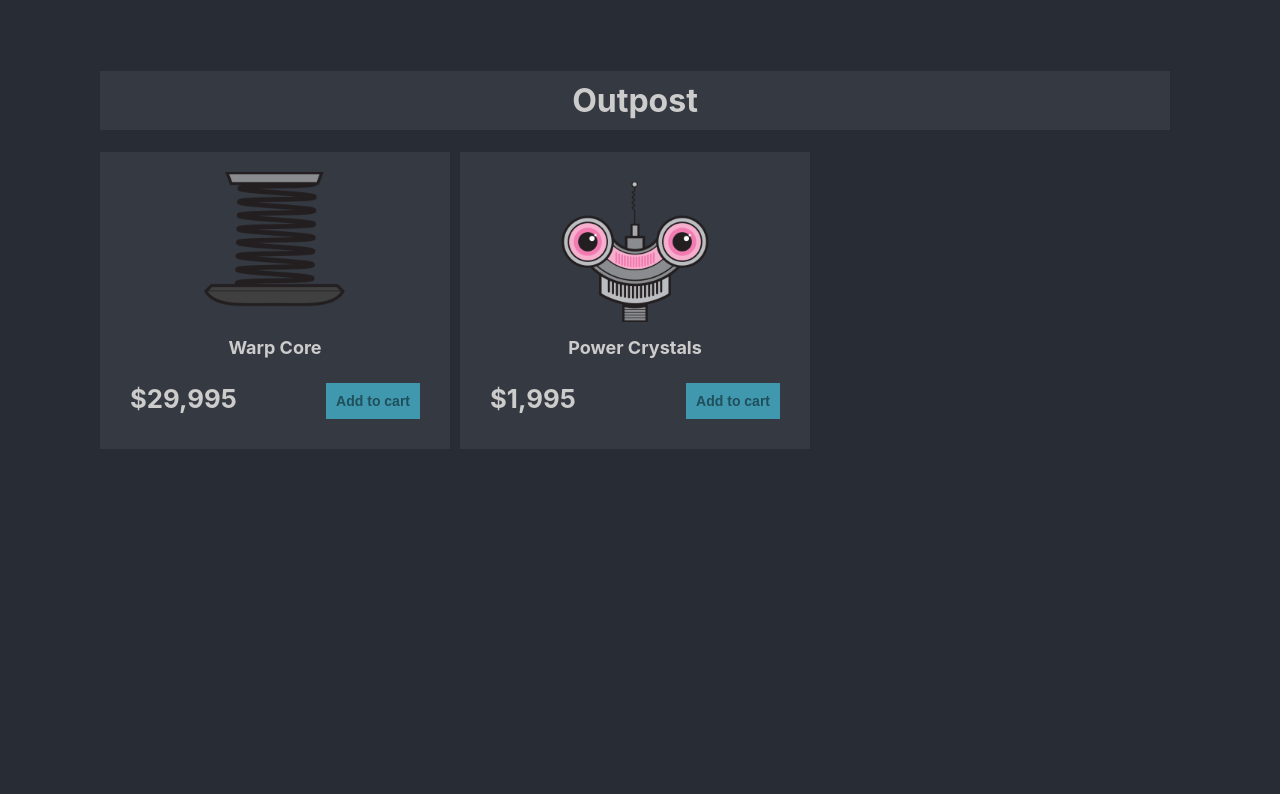
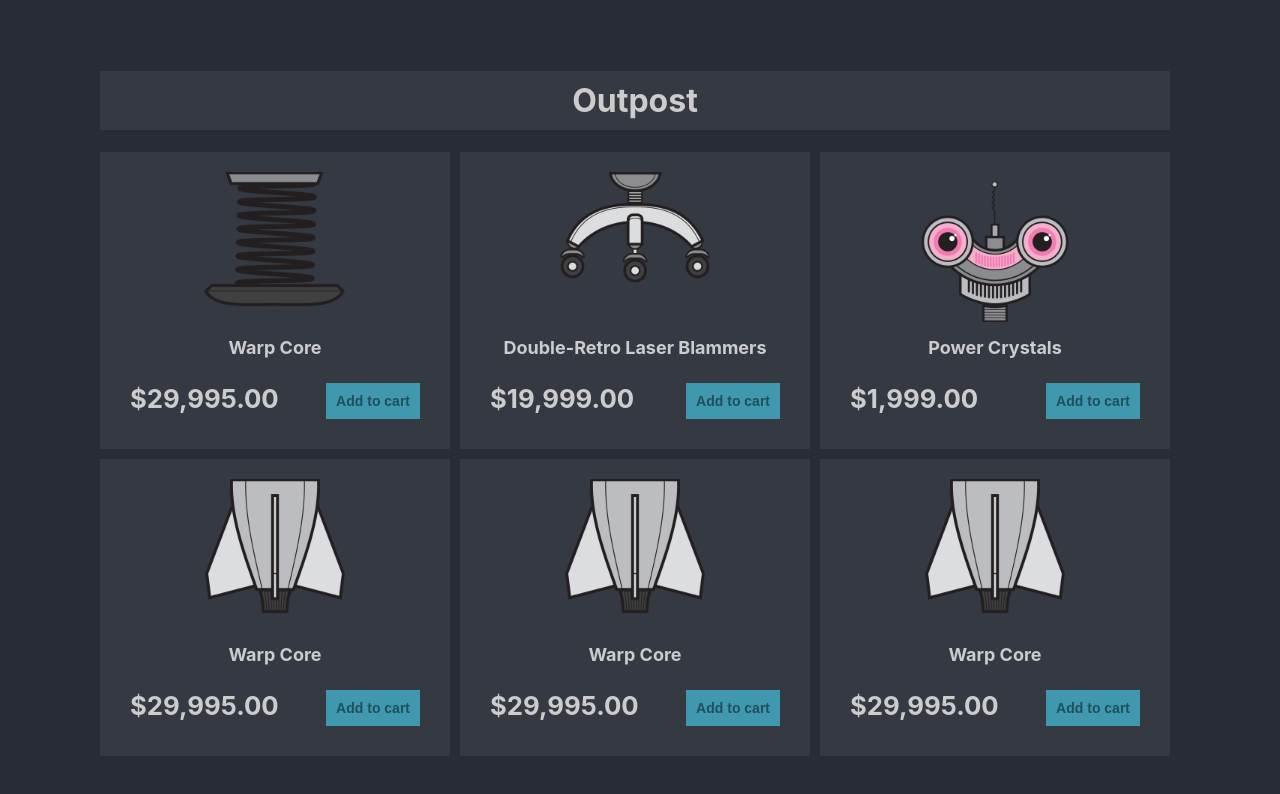
Before and after one commit to jmcooper/cosmic-traders, a React (Create React App) app: page / in a window 1280 px wide. Shown: the top 794 px of the page. Built offline with nearby package versions, Linux system fonts and the light colour scheme.

Commit message:
Add products array and products.map

```diff
--- a/src/outpost/Outpost.js
+++ b/src/outpost/Outpost.js
@@ -1,27 +1,23 @@
 import React from 'react'
-import PowerCrystalsImage from '../images/power-crystals.png'
+import products from '../products/products.json'
+import { toCurrencyFormat } from '../utils/format-utils'
 
 function Outpost() {
   return (
     <div className="mainLeft">
       <h1 className="section-header">Outpost</h1>
       <ul className="products">
-        <li className="product">
-          <img src={ require('../images/warp-core.png') } alt="warp core"/>
-          <h2 className="title">Warp Core</h2>
-          <div className="priceLine">
-            <h3 className="price">$29,995</h3>
-            <button className="button">Add to cart</button>
-          </div>
-        </li>
-        <li className="product">
-          <img src={ PowerCrystalsImage } alt="Power Crystals"/>
-          <h2 className="title">Power Crystals</h2>
-          <div className="priceLine">
-            <h3 className="price">$1,995</h3>
-            <button className="button">Add to cart</button>
-          </div>
-        </li>
+        { products.map( (product) => { return (
+          <li className="product">
+            <img src={ require(`../images/${product.image}`) } alt="warp core"/>
+            <h2 className="title">{ product.name }</h2>
+            <div className="priceLine">
+              <h3 className="price">{ toCurrencyFormat(product.price) }</h3>
+              <button className="button">Add to cart</button>
+            </div>
+          </li>
+          )}
+        )}
       </ul>
     </div>
   )
--- /dev/null
+++ b/src/products/products.json
@@ -0,0 +1,32 @@
+[
+  {
+    "name": "Warp Core",
+    "price": 29995,
+    "image": "warp-core.png"
+  },
+  {
+    "name": "Double-Retro Laser Blammers",
+    "price": 19999,
+    "image": "double-retro-laser-blammers.png"
+  },
+  {
+    "name": "Power Crystals",
+    "price": 1999,
+    "image": "power-crystals.png"
+  },
+  {
+    "name": "Warp Core",
+    "price": 29995,
+    "image": "base-rocket.png"
+  },
+  {
+    "name": "Warp Core",
+    "price": 29995,
+    "image": "base-rocket.png"
+  },
+  {
+    "name": "Warp Core",
+    "price": 29995,
+    "image": "base-rocket.png"
+  }
+]
--- /dev/null
+++ b/src/utils/format-utils.js
@@ -0,0 +1,5 @@
+const toCurrencyFormat = (value) => {
+  return value.toLocaleString('en-US', {style: 'currency', currency: 'USD'})
+}
+
+export { toCurrencyFormat }
```
